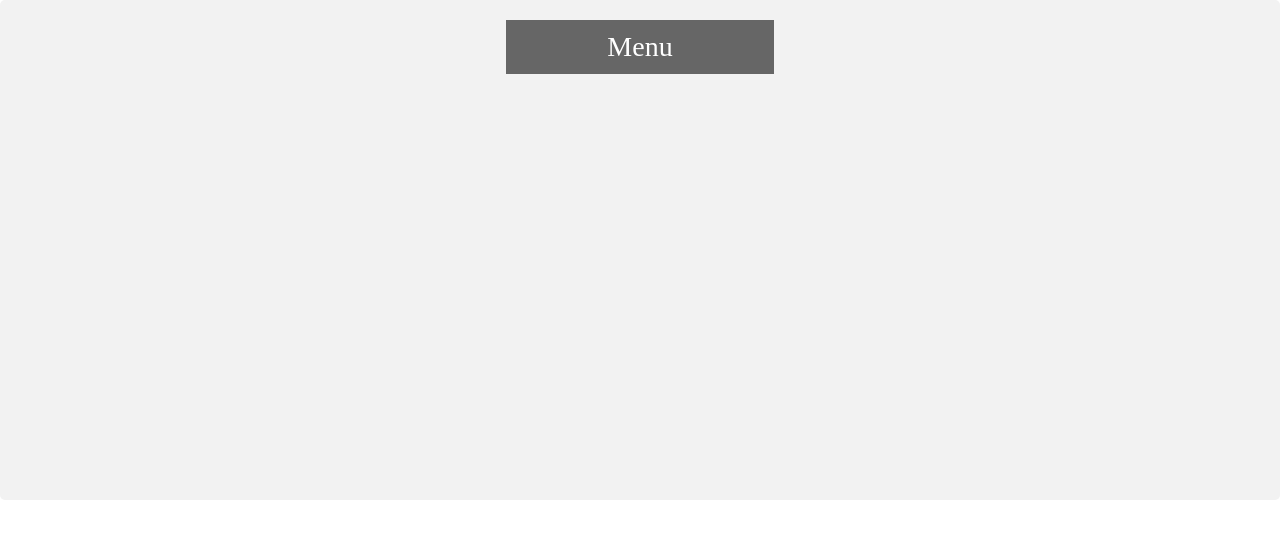
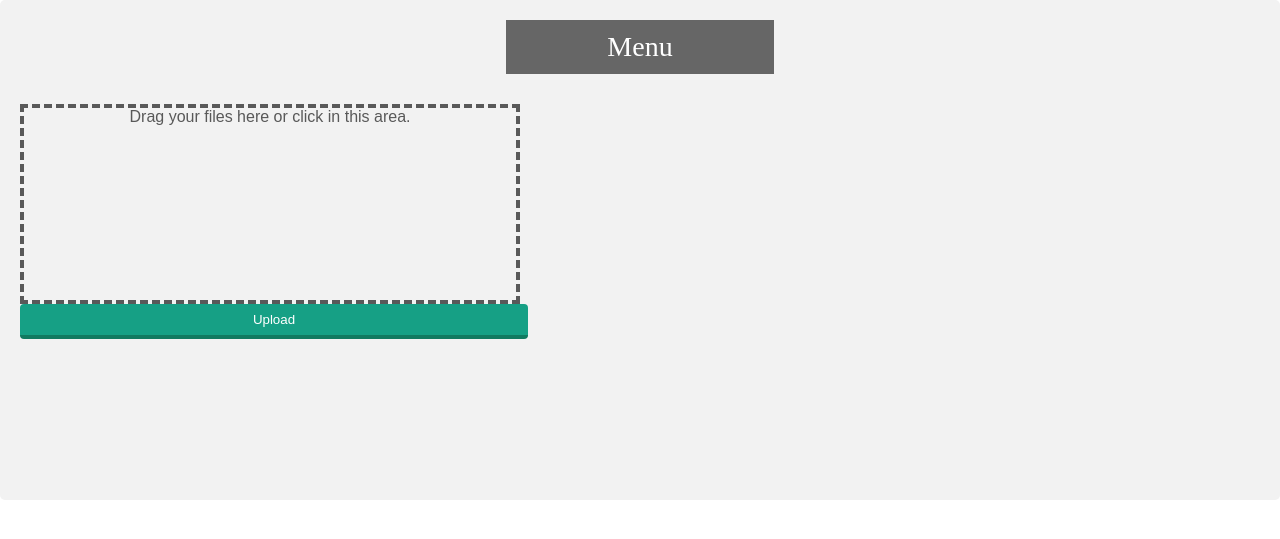
Before and after one commit to aoalharbi1/safe_zone, a Django app: page / in a window 1280 px wide. Shown: the part 60-599 px from the top of the page. Run offline with Django 3.2, Linux system fonts and the light colour scheme; parts of the project's set-up code (start-up, migrations or seed data) failed here and were passed over; some libraries are stand-ins or nearby versions.

Commit message:
upload form

```diff
--- a/apps/safe_zone_app/static/safe_zone_app/css/style.css
+++ b/apps/safe_zone_app/static/safe_zone_app/css/style.css
@@ -232,6 +232,53 @@ input[type=submit]:hover {
     padding: 7px 0px 0px 0px;
 }
 
+.upload_form{
+
+}
+
+.form_border {
+    width: 500px;
+    height: 200px;
+    border: 4px dashed #595959;
+}
+
+.upload_form p{
+    width: 100%;
+    height: 100%;
+    text-align: center;
+    color: #595959;
+    font-family: Arial;
+}
+
+.upload_form input{
+    width: 100%;
+    height: 100%;
+    outline: none;
+    opacity: 0;
+}
+
+.upload_form button{
+    margin: 0;
+    color: #fff;
+    background: #16a085;
+    border: none;
+    width: 508px;
+    height: 35px;
+    border-radius: 4px;
+    border-bottom: 4px solid #117A60;
+    transition: all .2s ease;
+    outline: none;
+}
+
+.upload_form button:hover{
+    background: #149174;
+    color: #0C5645;
+}
+
+.upload_form button:active{
+    border:0;
+}
+
 @media screen and (max-width: 600px) {
     .col-25, .col-75, .messages, .reports, .users, .user_reports_in_admin .reports{
       width: 100%;
--- a/apps/safe_zone_app/templates/safe_zone_app/index.html
+++ b/apps/safe_zone_app/templates/safe_zone_app/index.html
@@ -19,6 +19,10 @@
                 $(".notification").hide()
                 $(".sign_in_form").css("display", "block");
             })
+
+            $('.upload_form input').change(function () {
+                $('.upload_form p').text(this.files.length + " file(s) selected");
+            });
         })
     </script>
 
@@ -46,6 +50,14 @@
             {{request.session.message}}
         </div>
         {% endif %}
+
+        <form action="#" method="POST" class="upload_form">
+            <div class="form_border">
+                <p>Drag your files here or click in this area.</p>
+                <input type="file" multiple>
+            </div>
+            <button type="submit">Upload</button>
+        </form>
 
         <form class="sign_up_form" action="/sign_up" method="post">
             {% csrf_token %}
```
